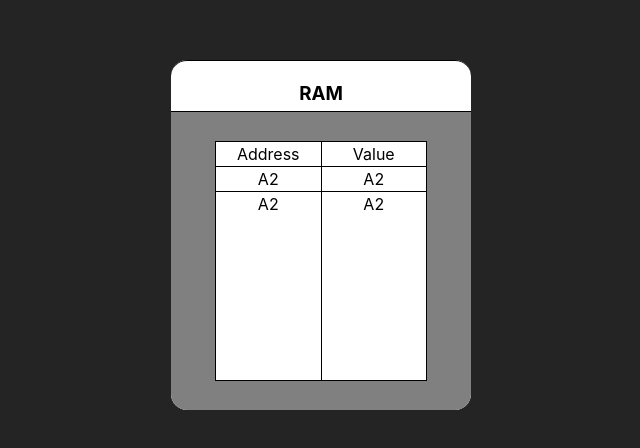
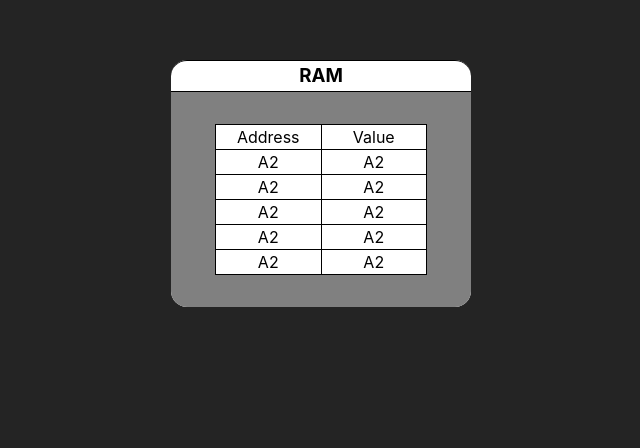
Before and after one commit to Furrj/BitsToBytes, a React (Vite) app: page / in a window 1280 px wide. Shown: the part 140-588 px from the top of the page, without its empty margins (85-725 px from the left). Built offline with nearby package versions, Linux system fonts and the light colour scheme.

Commit message:
changed RAM UI

```diff
--- a/src/components/RAM/Columns/AddressColumn.tsx
+++ b/src/components/RAM/Columns/AddressColumn.tsx
@@ -10,6 +10,9 @@ const AddressColumn: React.FC = () => {
       <span>Address</span>
       <SingleRegister />
       <SingleRegister />
+      <SingleRegister />
+      <SingleRegister />
+      <SingleRegister />
     </div>
   );
 };
--- a/src/components/RAM/Columns/ValueColumn.tsx
+++ b/src/components/RAM/Columns/ValueColumn.tsx
@@ -10,6 +10,9 @@ const ValueColumn: React.FC = () => {
       <span>Value</span>
       <SingleRegister />
       <SingleRegister />
+      <SingleRegister />
+      <SingleRegister />
+      <SingleRegister />
     </div>
   );
 };
--- a/src/components/RAM/RAM.module.css
+++ b/src/components/RAM/RAM.module.css
@@ -2,7 +2,6 @@
 
 .ram {
   width: 300px;
-  height: 350px;
   border-radius: 1rem;
   background-color: white;
   color: black;
@@ -15,11 +14,14 @@
 }
 
 .title {
-  height: 50px;
+  height: 30px;
   border-top: var(--border);
   border-top-left-radius: 1rem;
   border-top-right-radius: 1rem;
   border-bottom: var(--border);
+  display: flex;
+  align-items: center;
+  justify-content: center;
 }
 
 .registersBox {
--- a/src/components/RAM/Registers.module.css
+++ b/src/components/RAM/Registers.module.css
@@ -2,8 +2,8 @@
 
 .register {
   width: 70%;
-  height: 80%;
   border: var(--border);
   display: flex;
   background: white;
+  margin: 2rem;
 }
--- a/src/data/DataHandler.tsx
+++ b/src/data/DataHandler.tsx
@@ -3,6 +3,13 @@ class DataHandler {
 
   constructor() {
     this.ramData = [];
+    this.initRamData();
+  }
+
+  initRamData(): void {
+    for (let i = 0; i < 20; i++) {
+      this.ramData[i] = 0;
+    }
   }
 
   setRamData(address: number, updateValue: number): void {
```
